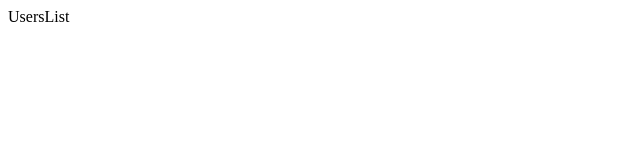
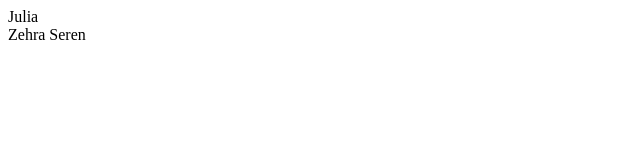
Before and after one commit to zehraseren/personal, a React (Vite) app: page / in a window 1280 px wide. Shown: the top 160 px of the page, without its empty margins (0-640 px from the left). Built offline with nearby package versions, Linux system fonts and the light colour scheme; data requests are answered from the project's data file.

Commit message:
Data aktarımı yapıldı.

```diff
--- a/db.json
+++ b/db.json
@@ -1,8 +1,8 @@
 {
   "users": [
     {
-      "id": "Julia",
-      "name": ""
+      "id": "1",
+      "name": "Julia"
     },
     {
       "id": "3",
--- a/src/components/UsersList.jsx
+++ b/src/components/UsersList.jsx
@@ -1,8 +1,23 @@
+import { Skeleton } from "@mui/material";
+import { useFetchUsersQuery } from "../store";
+import UsersListItem from "./UsersListItem";
 
 function UsersList() {
-  return (
-    <div>UsersList</div>
-  )
+  const { data, isError, isFetching } = useFetchUsersQuery();
+  let content;
+  if (isFetching) {
+    content = (
+      <Skeleton variant="rectangular" sx={{ width: "100%", height: "600px" }} />
+    );
+  } else if (isError) {
+    content = <div>Hata var</div>;
+  } else {
+    content = data.map((user) => {
+      return <UsersListItem key={user.id} user={user} />;
+    });
+  }
+
+  return <div>{content}</div>;
 }
 
-export default UsersList
+export default UsersList;
--- /dev/null
+++ b/src/components/UsersListItem.jsx
@@ -0,0 +1,5 @@
+function UsersListItem({ user }) {
+  return <div>{user.name}</div>;
+}
+
+export default UsersListItem;
--- a/src/store/apis/usersApi.jsx
+++ b/src/store/apis/usersApi.jsx
@@ -1,9 +1,19 @@
 import { createApi, fetchBaseQuery } from "@reduxjs/toolkit/query/react";
+
+const pause = (duration) => {
+  return new Promise((resolve) => {
+    setTimeout(resolve, duration);
+  });
+};
 
 const usersApi = createApi({
   reducerPath: "users",
   baseQuery: fetchBaseQuery({
     baseUrl: "http://localhost:3000/",
+    fetchFn: async (...args) => {
+      await pause(1000);
+      return fetch(...args);
+    },
   }),
   endpoints(builder) {
     return {
```
